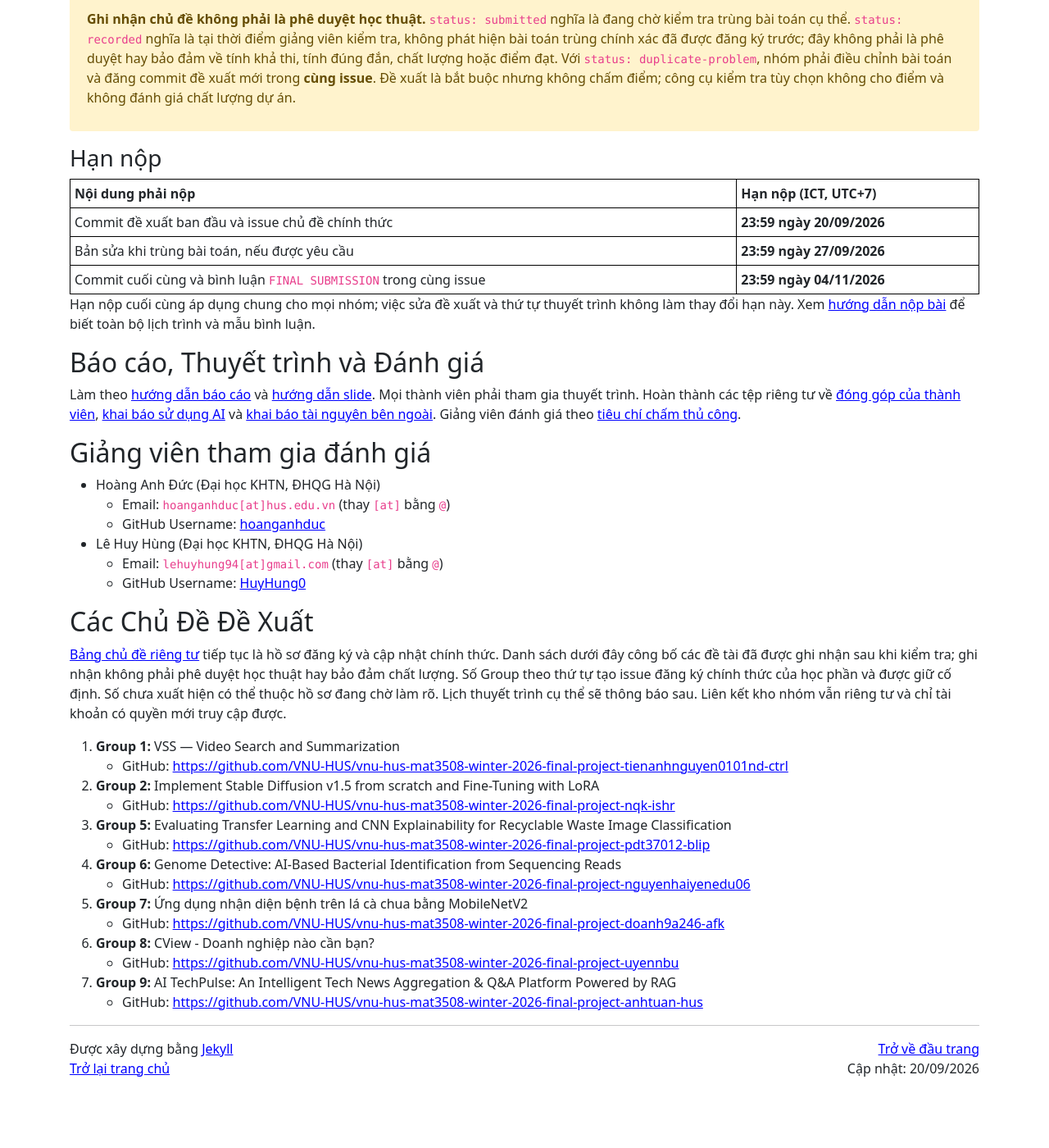
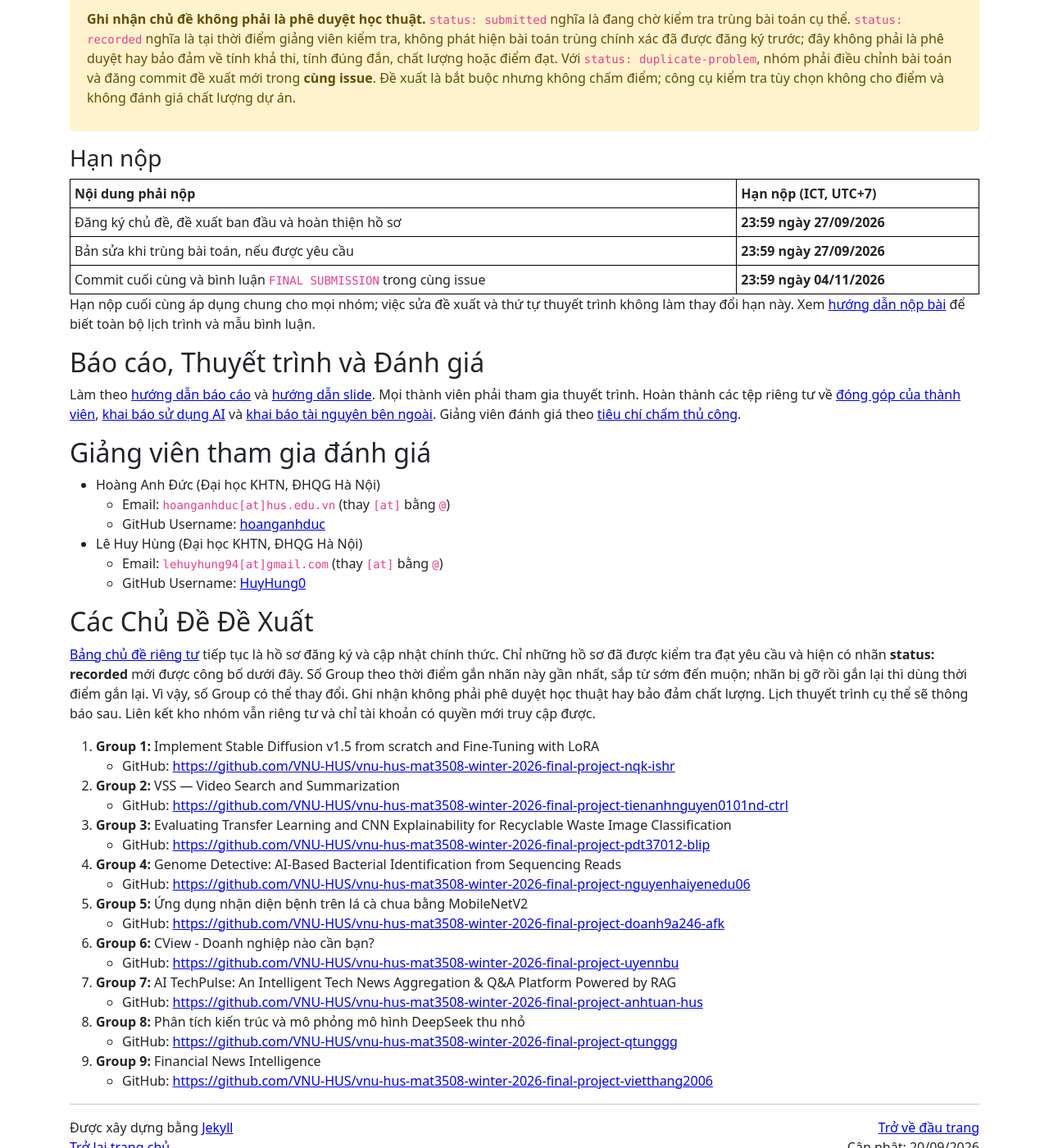
Before and after one commit to hoanganhduc/hoanganhduc.github.io, a Jekyll site: the page built from teaching/VNU-HUS/2026/winter/MAT3508/mini-projects.md, in a window 1280 px wide and 1400 px high, scrolled down 1330 px. Shown: the whole window at 82% size. Built offline with Jekyll 4.4.1, drawn with Linux system fonts in a browser that asks for light colours; nearby versions of some CDN libraries; a style sheet for code colours, icons or effects is not loaded; before the commit the page ends 2660 px from its top, so only the background shows below that.

Commit message:
Record corrected mini-project topics and order groups by latest recorded label

```diff
--- a/teaching/VNU-HUS/2026/winter/MAT3508/mini-projects.md
+++ b/teaching/VNU-HUS/2026/winter/MAT3508/mini-projects.md
@@ -48,7 +48,7 @@ Liên kết nhận bài `final-project` trên Classroom50 đã được công b
 
 | Nội dung phải nộp | Hạn nộp (ICT, UTC+7) |
 |---|---|
-| Commit đề xuất ban đầu và issue chủ đề chính thức | **23:59 ngày 20/09/2026** |
+| Đăng ký chủ đề, đề xuất ban đầu và hoàn thiện hồ sơ | **23:59 ngày 27/09/2026** |
 | Bản sửa khi trùng bài toán, nếu được yêu cầu | **23:59 ngày 27/09/2026** |
 | Commit cuối cùng và bình luận `FINAL SUBMISSION` trong cùng issue | **23:59 ngày 04/11/2026** |
 
@@ -71,29 +71,35 @@ Làm theo [hướng dẫn báo cáo](https://github.com/VNU-HUS/introai-final-pr
 
 ## Các Chủ Đề Đề Xuất
 
-[Bảng chủ đề riêng tư](https://github.com/VNU-HUS/mat3508-2026-project-topics/issues) tiếp tục là hồ sơ đăng ký và cập nhật chính thức. Danh sách dưới đây công bố các đề tài đã được ghi nhận sau khi kiểm tra; ghi nhận không phải phê duyệt học thuật hay bảo đảm chất lượng. Số Group theo thứ tự tạo issue đăng ký chính thức của học phần và được giữ cố định. Số chưa xuất hiện có thể thuộc hồ sơ đang chờ làm rõ. Lịch thuyết trình cụ thể sẽ thông báo sau. Liên kết kho nhóm vẫn riêng tư và chỉ tài khoản có quyền mới truy cập được.
+[Bảng chủ đề riêng tư](https://github.com/VNU-HUS/mat3508-2026-project-topics/issues) tiếp tục là hồ sơ đăng ký và cập nhật chính thức. Chỉ những hồ sơ đã được kiểm tra đạt yêu cầu và hiện có nhãn **status: recorded** mới được công bố dưới đây. Số Group theo thời điểm gắn nhãn này gần nhất, sắp từ sớm đến muộn; nhãn bị gỡ rồi gắn lại thì dùng thời điểm gắn lại. Vì vậy, số Group có thể thay đổi. Ghi nhận không phải phê duyệt học thuật hay bảo đảm chất lượng. Lịch thuyết trình cụ thể sẽ thông báo sau. Liên kết kho nhóm vẫn riêng tư và chỉ tài khoản có quyền mới truy cập được.
 
 <!-- BEGIN RECORDED MINI-PROJECTS -->
 
-1. <a id="group-1"></a>**Group 1:** VSS — Video Search and Summarization
+1. <a id="topic-e37ca8cee302"></a><a id="group-2"></a>**Group 1:** Implement Stable Diffusion v1.5 from scratch and Fine-Tuning with LoRA
+    * GitHub: [https://github.com/VNU-HUS/vnu-hus-mat3508-winter-2026-final-project-nqk-ishr](https://github.com/VNU-HUS/vnu-hus-mat3508-winter-2026-final-project-nqk-ishr)
+
+2. <a id="topic-474e7e58ac01"></a><a id="group-1"></a>**Group 2:** VSS — Video Search and Summarization
     * GitHub: [https://github.com/VNU-HUS/vnu-hus-mat3508-winter-2026-final-project-tienanhnguyen0101nd-ctrl](https://github.com/VNU-HUS/vnu-hus-mat3508-winter-2026-final-project-tienanhnguyen0101nd-ctrl)
 
-2. <a id="group-2"></a>**Group 2:** Implement Stable Diffusion v1.5 from scratch and Fine-Tuning with LoRA
-    * GitHub: [https://github.com/VNU-HUS/vnu-hus-mat3508-winter-2026-final-project-nqk-ishr](https://github.com/VNU-HUS/vnu-hus-mat3508-winter-2026-final-project-nqk-ishr)
-
-3. <a id="group-5"></a>**Group 5:** Evaluating Transfer Learning and CNN Explainability for Recyclable Waste Image Classification
+3. <a id="topic-3c803bcf4a0a"></a><a id="group-5"></a>**Group 3:** Evaluating Transfer Learning and CNN Explainability for Recyclable Waste Image Classification
     * GitHub: [https://github.com/VNU-HUS/vnu-hus-mat3508-winter-2026-final-project-pdt37012-blip](https://github.com/VNU-HUS/vnu-hus-mat3508-winter-2026-final-project-pdt37012-blip)
 
-4. <a id="group-6"></a>**Group 6:** Genome Detective: AI-Based Bacterial Identification from Sequencing Reads
+4. <a id="topic-6ad253f2cc96"></a><a id="group-6"></a>**Group 4:** Genome Detective: AI-Based Bacterial Identification from Sequencing Reads
     * GitHub: [https://github.com/VNU-HUS/vnu-hus-mat3508-winter-2026-final-project-nguyenhaiyenedu06](https://github.com/VNU-HUS/vnu-hus-mat3508-winter-2026-final-project-nguyenhaiyenedu06)
 
-5. <a id="group-7"></a>**Group 7:** Ứng dụng nhận diện bệnh trên lá cà chua bằng MobileNetV2
+5. <a id="topic-df48fa058583"></a><a id="group-7"></a>**Group 5:** Ứng dụng nhận diện bệnh trên lá cà chua bằng MobileNetV2
     * GitHub: [https://github.com/VNU-HUS/vnu-hus-mat3508-winter-2026-final-project-doanh9a246-afk](https://github.com/VNU-HUS/vnu-hus-mat3508-winter-2026-final-project-doanh9a246-afk)
 
-6. <a id="group-8"></a>**Group 8:** CView - Doanh nghiệp nào cần bạn?
+6. <a id="topic-a9d0cef043b7"></a><a id="group-8"></a>**Group 6:** CView - Doanh nghiệp nào cần bạn?
     * GitHub: [https://github.com/VNU-HUS/vnu-hus-mat3508-winter-2026-final-project-uyennbu](https://github.com/VNU-HUS/vnu-hus-mat3508-winter-2026-final-project-uyennbu)
 
-7. <a id="group-9"></a>**Group 9:** AI TechPulse: An Intelligent Tech News Aggregation &amp; Q&amp;A Platform Powered by RAG
+7. <a id="topic-e52684eec25c"></a><a id="group-9"></a>**Group 7:** AI TechPulse: An Intelligent Tech News Aggregation &amp; Q&amp;A Platform Powered by RAG
     * GitHub: [https://github.com/VNU-HUS/vnu-hus-mat3508-winter-2026-final-project-anhtuan-hus](https://github.com/VNU-HUS/vnu-hus-mat3508-winter-2026-final-project-anhtuan-hus)
 
+8. <a id="topic-f10de72d858e"></a>**Group 8:** Phân tích kiến trúc và mô phỏng mô hình DeepSeek thu nhỏ
+    * GitHub: [https://github.com/VNU-HUS/vnu-hus-mat3508-winter-2026-final-project-qtunggg](https://github.com/VNU-HUS/vnu-hus-mat3508-winter-2026-final-project-qtunggg)
+
+9. <a id="topic-1e500271315d"></a>**Group 9:** Financial News Intelligence
+    * GitHub: [https://github.com/VNU-HUS/vnu-hus-mat3508-winter-2026-final-project-vietthang2006](https://github.com/VNU-HUS/vnu-hus-mat3508-winter-2026-final-project-vietthang2006)
+
 <!-- END RECORDED MINI-PROJECTS -->
```
Also changed, not shown: teaching/VNU-HUS/2026/winter/MAT1206E/index.md (+1 -1 lines), teaching/VNU-HUS/2026/winter/MAT1206E/mini-projects.md (+7 -7 lines), teaching/VNU-HUS/2026/winter/MAT3508/index.md (+1 -1 lines).
